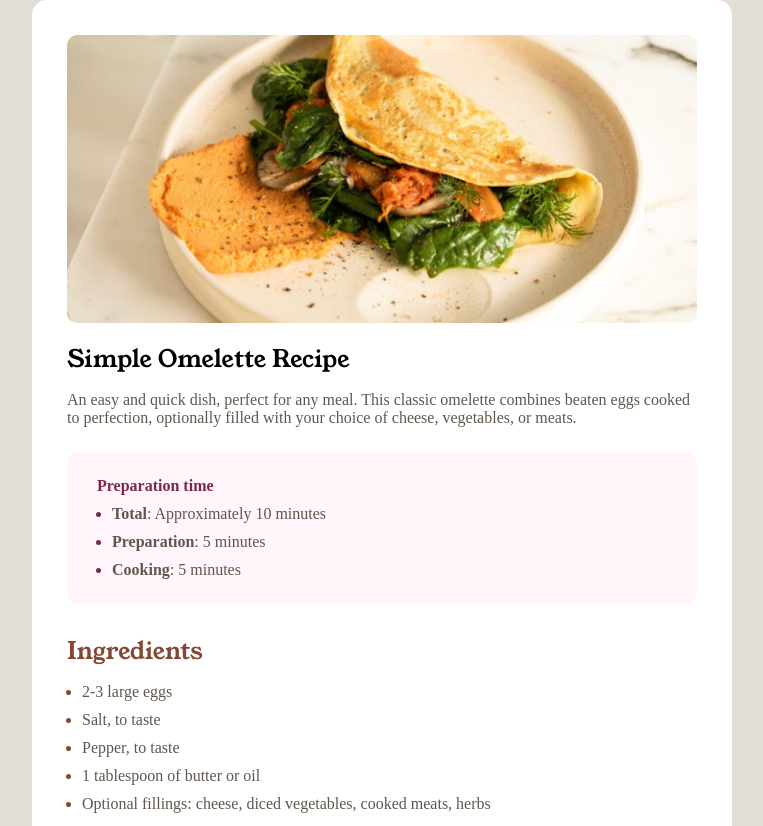
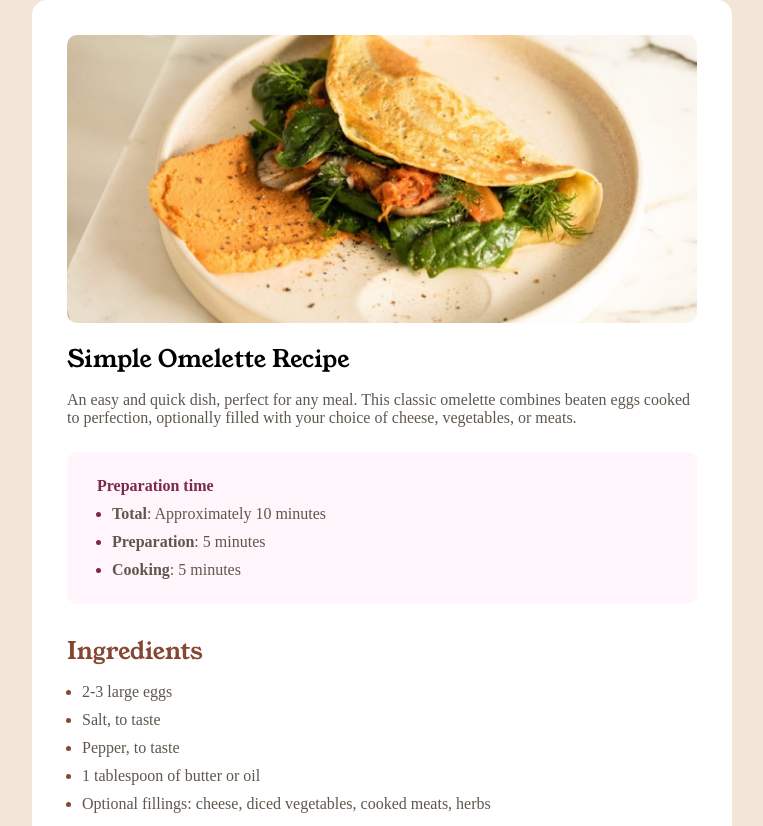
Before and after one commit to mamartam/recipe-page, a plain HTML site: page index.html in a window 1280 px wide. Shown: the top 826 px of the page, without its empty margins (258-1021 px from the left). Drawn offline with Linux system fonts and the light colour scheme.

Commit message:
Update main.css change body background color

```diff
--- a/css/main.css
+++ b/css/main.css
@@ -4,7 +4,7 @@
   padding: 0;
 }
 body {
-  background-color: hsl(30, 18%, 87%);
+  background-color: hsl(30, 54%, 90%);
   display: flex;
   justify-content: center;
   margin: 30px 10px
```
